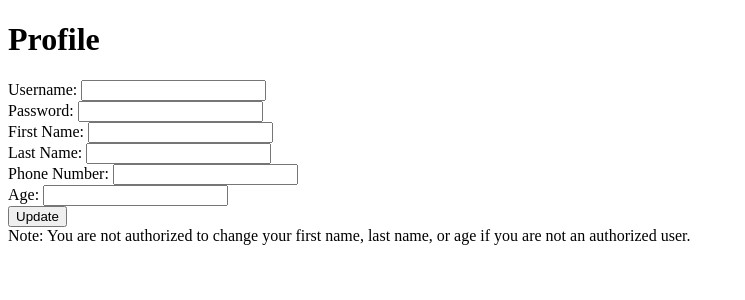
After one commit to seazhur/-csce410-team13, a PHP site: page /authprofile.php in a window 1280 px wide. The commit adds this page. Shown: the top 300 px of the page, without its empty margins (0-745 px from the left). Run offline with PHP 8.4, Linux system fonts and the light colour scheme; a user stored in the database is signed in; data comes from the database, SQL or seed files in the repository; data that the repository does not hold is empty.

Commit message:
new vals

```diff
--- /dev/null
+++ b/home/authprofile.php
@@ -0,0 +1,91 @@
+<!DOCTYPE html>
+<html>
+<head>
+    <title>Profile</title>
+</head>
+<body>
+    <h1>Profile</h1>
+    <form action="<?php echo $_SERVER['PHP_SELF']; ?>" method="post">
+        <label for="username">Username:</label>
+        <input type="text" name="new_username" id="username" value="<?php echo $user['username']; ?>" required>
+        <br>
+        <label for="password">Password:</label>
+        <input type="password" name="new_password" id="password" value="<?php echo $user['password']; ?>" required>
+        <br>
+        <label for="first_name">First Name:</label>
+        <input type="text" name="new_first_name" id="first_name" value="<?php echo $user['first_name']; ?>"<?php if (!$auth_user) echo " readonly"; ?> required>
+        <br>
+        <label for="last_name">Last Name:</label>
+        <input type="text" name="new_last_name" id="last_name" value="<?php echo $user['last_name']; ?>"<?php if (!$auth_user) echo " readonly"; ?> required>
+        <br>
+        <label for="phone_number">Phone Number:</label>
+        <input type="tel" name="new_phone_number" id="phone_number" value="<?php echo $user['phone_number']; ?>"required>
+        <br>
+        <label for="age">Age:</label>
+        <input type="number" name="new_age" id="age" value="<?php echo $user['age']; ?>"<?php if (!$auth_user) echo " readonly"; ?> required>
+        <br>
+        <input type="submit" value="Update">
+    </form>
+    <?php if (!$auth_user) echo "Note: You are not authorized to change your first name, last name, or age if you are not an authorized user."; ?>
+</body>
+</html>
+
+
+<?php
+session_start();
+
+//connect to the database
+$conn = new mysqli("localhost", "Cesar", "DX8317oZ]XFs0mMo", "trip2gether");
+if (!$conn) { die("Connection failed: " . $conn->connect_error); }
+
+// Check if user is logged in
+if (!isset($_SESSION['username'])) {
+    header("Location: login.php");
+    exit();
+}
+
+
+// Get the user's information from the database
+$username = $_SESSION['username'];
+$query = "SELECT * FROM users WHERE username = '$username'";
+$result = mysqli_query($conn, $query);
+$user = mysqli_fetch_assoc($result);
+
+// Check if user is authorized
+$auth_user = $user['auth_user'];
+
+if ($_SERVER['REQUEST_METHOD'] === 'POST') {
+    // Get the form data
+    $new_username = $_POST['new_username'];
+    $new_password = $_POST['new_password'];
+    $new_first_name = $_POST['new_first_name'];
+    $new_last_name = $_POST['new_last_name'];
+    $new_phone_number = $_POST['new_phone_number'];
+    $new_age = $_POST['new_age'];
+
+    // Check if the new username already exists
+    if ($new_username != $username) {
+        $query = "SELECT * FROM users WHERE username = '$new_username'";
+        $result = mysqli_query($conn, $query);
+        if (mysqli_num_rows($result) > 0) {
+            echo "Error: Username already exists.";
+            exit();
+        }
+    }
+
+    // Update the user's information in the database
+    $query = "UPDATE users SET username = '$new_username', password = '$new_password', first_name = '$new_first_name', last_name = '$new_last_name', phone_number = '$new_phone_number', age = '$new_age' WHERE username = '$username'";
+    if (mysqli_query($conn, $query)) {
+        // Update the session variable with the new username
+        $_SESSION['username'] = $new_username;
+
+        // Reload the page to reflect the changes
+        header("Location: ".$_SERVER['PHP_SELF']);
+    } else {
+        echo "Error: " . mysqli_error($conn);
+    }
+
+    mysqli_close($conn);
+    exit();
+}
+?>
--- a/home/read.php
+++ b/home/read.php
@@ -22,8 +22,7 @@
 	</form>
 
 	<p>Already have an account? Click <a href="login.php">here</a> to login.</p>
-</body>
-</html>
+
 
 
 <?php
@@ -50,3 +49,6 @@ if (isset($_POST['submit'])) {
 	exit;
 }
 ?>
+
+</body>
+</html>
```
Also changed, not shown: home/login.php (+38 -25 lines), home/navgate.php (renamed from home/read5.php).
